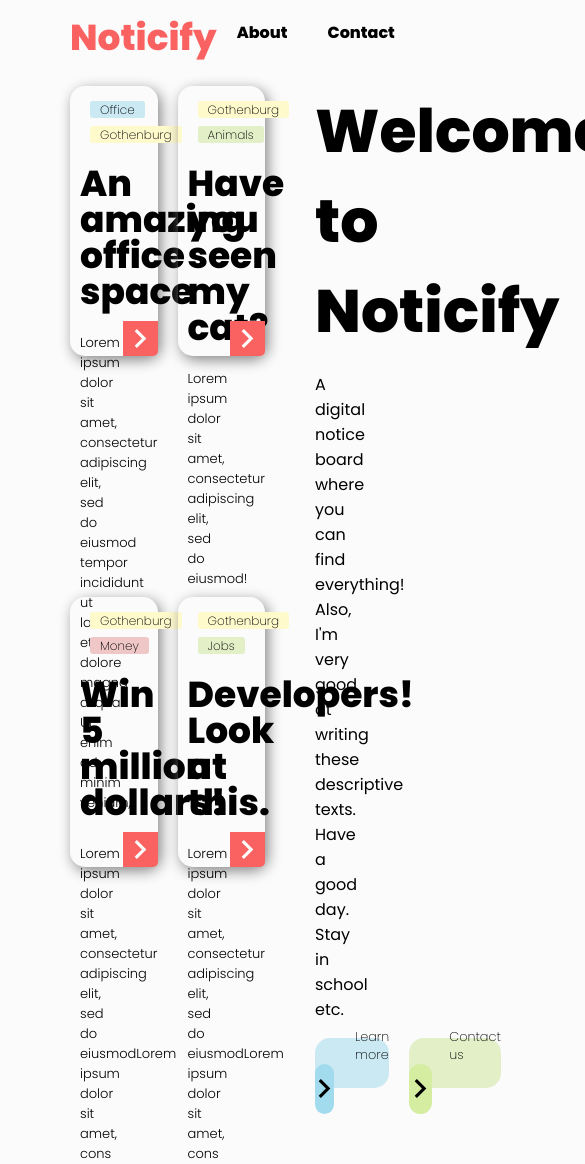
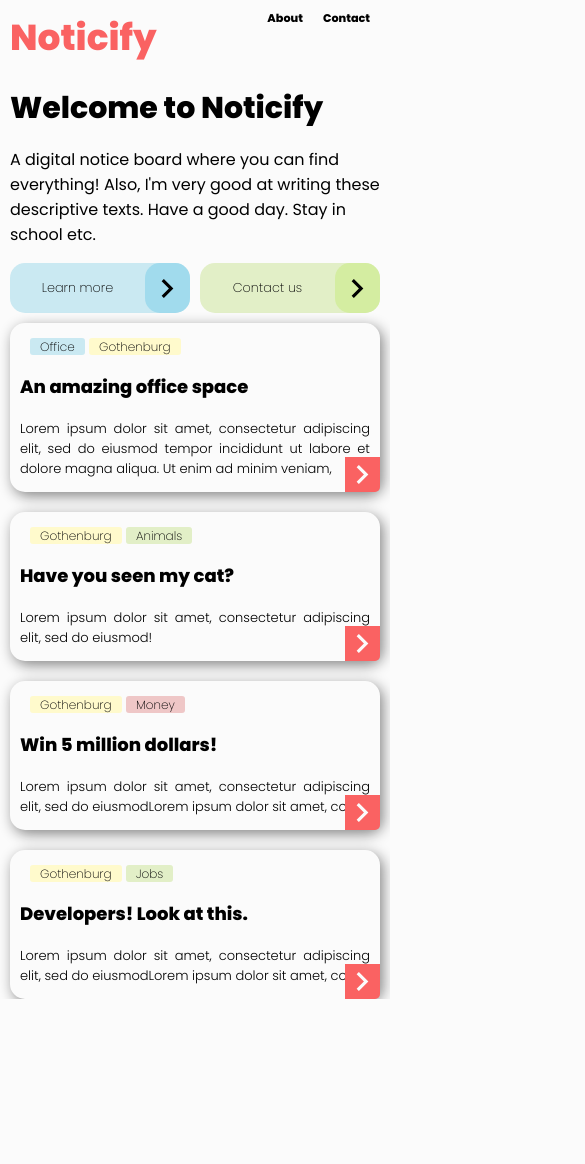
Before and after one commit to livoszlak/noticify, a plain HTML site: page index.html in a window 390 px wide. Shown: the top 1164 px of the page, 585 px wide, since content can reach past the window. After the commit the page ends 999 px from the top, so only its background shows below. Drawn offline with Linux system fonts and the light colour scheme.

Commit message:
More responsive design

```diff
--- a/index.html
+++ b/index.html
@@ -5,77 +5,166 @@
     <meta name="viewport" content="width=device-width, initial-scale=1.0" />
     <title>Noticify</title>
     <link rel="stylesheet" href="style.css" />
-    <link rel="preconnect" href="https://fonts.googleapis.com">
-    <link rel="preconnect" href="https://fonts.gstatic.com" crossorigin>
-    <link href="https://fonts.googleapis.com/css2?family=Poppins:wght@100;200;300;400;600;700;800&display=swap" rel="stylesheet">
+    <link rel="preconnect" href="https://fonts.googleapis.com" />
+    <link rel="preconnect" href="https://fonts.gstatic.com" crossorigin />
+    <link
+      href="https://fonts.googleapis.com/css2?family=Poppins:wght@100;200;300;400;600;700;800&display=swap"
+      rel="stylesheet"
+    />
   </head>
   <body>
-    <div class="nav-container"><h2>Noticify</h2>
-      <div class="nav-link"><span class="link">About</span> <span class="link">Contact</span></div>
+    <div class="container nav-container">
+      <h2>Noticify</h2>
+      <div class="nav-link">
+        <span class="link">About</span> <span class="link">Contact</span>
       </div>
- <main>
+    </div>
+    <main class="container">
       <div class="column-left">
         <div class="notice-box">
           <div class="tag-container">
-      <span class="office-tag">Office</span>
-      <span class="gothenburg-tag">Gothenburg</span>
+            <span class="tag bg-blue">Office</span>
+            <span class="tag bg-yellow">Gothenburg</span>
           </div>
           <h2>An amazing office space</h2>
-    <p>Lorem ipsum dolor sit amet, consectetur adipiscing elit, sed do eiusmod tempor incididunt ut labore et dolore magna aliqua. Ut enim ad minim veniam,</p>
-    <div class="arrow-red"><svg width="19" height="19" viewBox="0 0 13 19" fill="none" xmlns="http://www.w3.org/2000/svg">
-      <path d="M2.85833 0L0.641663 2.21667L7.925 9.5L0.641663 16.7833L2.85833 19L12.3583 9.5L2.85833 0Z" fill="#FBFBFB"/>
-      </svg></div>
+          <p>
+            Lorem ipsum dolor sit amet, consectetur adipiscing elit, sed do
+            eiusmod tempor incididunt ut labore et dolore magna aliqua. Ut enim
+            ad minim veniam,
+          </p>
+          <div class="arrow-red">
+            <svg
+              width="19"
+              height="19"
+              viewBox="0 0 13 19"
+              fill="none"
+              xmlns="http://www.w3.org/2000/svg"
+            >
+              <path
+                d="M2.85833 0L0.641663 2.21667L7.925 9.5L0.641663 16.7833L2.85833 19L12.3583 9.5L2.85833 0Z"
+                fill="#FBFBFB"
+              />
+            </svg>
+          </div>
         </div>
         <div class="notice-box">
           <div class="tag-container">
-    <span class="gothenburg-tag">Gothenburg</span>
-    <span class="animals-tag">Animals</span>
+            <span class="tag bg-yellow">Gothenburg</span>
+            <span class="tag bg-green">Animals</span>
           </div>
           <h2>Have you seen my cat?</h2>
-  <p>Lorem ipsum dolor sit amet, consectetur adipiscing elit, sed do eiusmod!</p>
-  <div class="arrow-red"><svg width="19" height="19" viewBox="0 0 13 19" fill="none" xmlns="http://www.w3.org/2000/svg">
-    <path d="M2.85833 0L0.641663 2.21667L7.925 9.5L0.641663 16.7833L2.85833 19L12.3583 9.5L2.85833 0Z" fill="#FBFBFB"/>
-    </svg></div>
+          <p>
+            Lorem ipsum dolor sit amet, consectetur adipiscing elit, sed do
+            eiusmod!
+          </p>
+          <div class="arrow-red">
+            <svg
+              width="19"
+              height="19"
+              viewBox="0 0 13 19"
+              fill="none"
+              xmlns="http://www.w3.org/2000/svg"
+            >
+              <path
+                d="M2.85833 0L0.641663 2.21667L7.925 9.5L0.641663 16.7833L2.85833 19L12.3583 9.5L2.85833 0Z"
+                fill="#FBFBFB"
+              />
+            </svg>
+          </div>
         </div>
         <div class="notice-box">
           <div class="tag-container">
-    <span class="gothenburg-tag">Gothenburg</span>
-    <span class="money-tag">Money</span>
+            <span class="tag bg-yellow">Gothenburg</span>
+            <span class="tag bg-pink">Money</span>
           </div>
           <h2>Win 5 million dollars!</h2>
-  <p>Lorem ipsum dolor sit amet, consectetur adipiscing elit, sed do eiusmodLorem ipsum dolor sit amet, cons</p>
-  <div class="arrow-red"><svg width="19" height="19" viewBox="0 0 13 19" fill="none" xmlns="http://www.w3.org/2000/svg">
-    <path d="M2.85833 0L0.641663 2.21667L7.925 9.5L0.641663 16.7833L2.85833 19L12.3583 9.5L2.85833 0Z" fill="#FBFBFB"/>
-    </svg></div>
+          <p>
+            Lorem ipsum dolor sit amet, consectetur adipiscing elit, sed do
+            eiusmodLorem ipsum dolor sit amet, cons
+          </p>
+          <div class="arrow-red">
+            <svg
+              width="19"
+              height="19"
+              viewBox="0 0 13 19"
+              fill="none"
+              xmlns="http://www.w3.org/2000/svg"
+            >
+              <path
+                d="M2.85833 0L0.641663 2.21667L7.925 9.5L0.641663 16.7833L2.85833 19L12.3583 9.5L2.85833 0Z"
+                fill="#FBFBFB"
+              />
+            </svg>
+          </div>
         </div>
         <div class="notice-box">
           <div class="tag-container">
-    <span class="gothenburg-tag">Gothenburg</span>
-    <span class="jobs-tag">Jobs</span>
+            <span class="tag bg-yellow">Gothenburg</span>
+            <span class="tag bg-green">Jobs</span>
           </div>
           <h2>Developers! Look at this.</h2>
-  <p>Lorem ipsum dolor sit amet, consectetur adipiscing elit, sed do eiusmodLorem ipsum dolor sit amet, cons</p>
-  <div class="arrow-red"><svg width="19" height="19" viewBox="0 0 13 19" fill="none" xmlns="http://www.w3.org/2000/svg">
-    <path d="M2.85833 0L0.641663 2.21667L7.925 9.5L0.641663 16.7833L2.85833 19L12.3583 9.5L2.85833 0Z" fill="#FBFBFB"/>
-    </svg></div>
+          <p>
+            Lorem ipsum dolor sit amet, consectetur adipiscing elit, sed do
+            eiusmodLorem ipsum dolor sit amet, cons
+          </p>
+          <div class="arrow-red">
+            <svg
+              width="19"
+              height="19"
+              viewBox="0 0 13 19"
+              fill="none"
+              xmlns="http://www.w3.org/2000/svg"
+            >
+              <path
+                d="M2.85833 0L0.641663 2.21667L7.925 9.5L0.641663 16.7833L2.85833 19L12.3583 9.5L2.85833 0Z"
+                fill="#FBFBFB"
+              />
+            </svg>
+          </div>
         </div>
       </div>
       <div class="column-right">
         <h1>Welcome to Noticify</h1>
-    <p>A digital notice board where you can find everything! Also, I'm very good at writing these descriptive texts. Have a good day. Stay in school etc.</p>
-    <div class ="button-container">
-    <div class="button-blue"><span class="button-text">Learn more</span>
-      <span class="arrow-blue"><svg width="13" height="19" viewBox="0 0 13 19" fill="none" xmlns="http://www.w3.org/2000/svg">
-        <path d="M2.85833 0L0.641663 2.21667L7.925 9.5L0.641663 16.7833L2.85833 19L12.3583 9.5L2.85833 0Z" fill="#000"/>
-        </svg></span>
-    </div> <div class="button-green"><span class="button-text">Contact us</span>
-      <span class="arrow-green"><svg width="13" height="19" viewBox="0 0 13 19" fill="none" xmlns="http://www.w3.org/2000/svg">
-        <path d="M2.85833 0L0.641663 2.21667L7.925 9.5L0.641663 16.7833L2.85833 19L12.3583 9.5L2.85833 0Z" fill="#000"/>
-        </svg></span>
+        <p>
+          A digital notice board where you can find everything! Also, I'm very
+          good at writing these descriptive texts. Have a good day. Stay in
+          school etc.
+        </p>
+        <div class="button-container">
+          <div class="button bg-blue">
+            <span class="button-text">Learn more</span>
+            <span class="arrow bg-solid-blue"
+              ><svg
+                width="13"
+                height="19"
+                viewBox="0 0 13 19"
+                fill="none"
+                xmlns="http://www.w3.org/2000/svg"
+              >
+                <path
+                  d="M2.85833 0L0.641663 2.21667L7.925 9.5L0.641663 16.7833L2.85833 19L12.3583 9.5L2.85833 0Z"
+                  fill="#000"
+                /></svg
+            ></span>
+          </div>
+          <div class="button bg-green">
+            <span class="button-text">Contact us</span>
+            <span class="arrow bg-solid-green"
+              ><svg
+                width="13"
+                height="19"
+                viewBox="0 0 13 19"
+                fill="none"
+                xmlns="http://www.w3.org/2000/svg"
+              >
+                <path
+                  d="M2.85833 0L0.641663 2.21667L7.925 9.5L0.641663 16.7833L2.85833 19L12.3583 9.5L2.85833 0Z"
+                  fill="#000"
+                /></svg
+            ></span>
           </div>
         </div>
       </div>
-
     </main>
   </body>
 </html>
--- a/style.css
+++ b/style.css
@@ -15,17 +15,21 @@
 }
 
 body {
-    font-family: 'Poppins', sans-serif;
+  font-family: "Poppins", sans-serif;
   background-color: var(--bg-gray);
-    height: 100vh;
-    width: 100vw;
   margin: 0;
 }
 
 main {
   display: flex;
-  width: 100vw;
+  gap: 70px;
+}
 
+.container {
+  max-width: 1300px;
+  padding: 0 10px;
+  display: flex;
+  margin: 0 auto;
 }
 
 .nav-container {
@@ -37,33 +41,27 @@ main {
 
 .nav-link {
   display: flex;
-  width: 200px;
   font-size: 1rem;
-  font-weight: 400;
+  font-weight: 800;
   justify-content: space-between;
 }
 
 .link {
   padding: 20px;
-  font-weight: 800;
 }
 
 .column-left {
-width: 50%;
+  width: calc(50%);
   display: flex;
   flex-wrap: wrap;
   flex-direction: row;
   gap: 20px;
-margin-left: 70px;
 }
 
 .column-right {
-width: 50%;
-padding-right: 50px;
-padding-left: 50px;
+  width: calc(50%);
   display: flex;
   flex-direction: column;
-
 }
 
 h1 {
@@ -90,14 +88,12 @@ h2 {
 .nav-container > h2 {
   font-size: 36px;
   font-weight: 800;
-  margin-left: 70px;
   color: var(--red);
 }
 
 p {
   font-size: 1rem;
   font-weight: 400;
-    padding-right: 50px;
 }
 
 p.intro {
@@ -109,59 +105,48 @@ p.intro {
 .tag-container {
   padding-left: 10px;
   padding-top: 10px;
-
 }
 
-.office-tag {
+.tag {
   font-size: 12px;
   font-weight: 200;
-    background-color: var(--blue);
   padding-left: 10px;
   padding-right: 10px;
   border-radius: 3px;
 }
 
-.gothenburg-tag {
-  font-size: 12px;
-  font-weight: 200;
-  background-color: var(--yellow);
-  padding-left: 10px;
-  padding-right: 10px;
-  border-radius: 3px;
+.bg-blue {
+  background-color: var(--blue);
 }
 
-.animals-tag {
-  font-size: 12px;
-  font-weight: 200;
-  background-color: var(--green);
-  padding-left: 10px;
-  padding-right: 10px;
-  border-radius: 3px;
+.bg-yellow {
+  background-color: var(--yellow);
 }
 
-.money-tag {
-  font-size: 12px;
-  font-weight: 200;
-  background-color: var(--pink);
-  padding-left: 10px;
-  padding-right: 10px;
-  border-radius: 3px;
+.bg-green {
+  background-color: var(--green);
 }
 
-.jobs-tag {
-  font-size: 12px;
-  font-weight: 200;
+.bg-pink {
+  background-color: var(--pink);
+}
+
+.bg-green {
   background-color: var(--green);
-  padding-left: 10px;
-  padding-right: 10px;
-  border-radius: 3px;
+}
+
+.bg-solid-blue {
+  background-color: var(--blue-solid);
+}
+
+.bg-solid-green {
+  background-color: var(--green-solid);
 }
 
 .notice-box {
   display: flex;
   position: relative;
   flex-direction: column;
-    height: 270px;
   border-radius: 10px;
   width: calc(50% - 10px);
   box-shadow: 3px 4px 14px #858585;
@@ -175,29 +160,12 @@ padding-top: 10px;
   margin-top: 15px;
 }
 
-.button-blue {
+.button {
   display: flex;
-  flex-wrap: wrap;
+  flex-wrap: nowrap;
   border-radius: 15px;
-    background-color: var(--blue);
   width: 195px;
   height: 50px;
-    margin-right: 20px;
-    padding-right: 0;
-    justify-content: space-between;
-    align-content: center;
-    font-size: 0.8rem;
-    font-weight: 200;
-}
-
-.button-green {
-  display: flex;
-  flex-wrap: wrap;
-  border-radius: 15px;
-    background-color: var(--green);
-    width: 195px;
-    height: 50px;
-    margin-right: 20px;
   padding-right: 0;
   justify-content: space-between;
   align-content: center;
@@ -209,43 +177,128 @@ padding-top: 10px;
   display: flex;
   align-items: center;
   justify-content: flex-start;
+  gap: 10px;
 }
 
-.arrow-blue {
+.arrow {
   display: flex;
   justify-content: center;
   align-content: center;
   flex-wrap: wrap;
-  background-color: var(--blue-solid);
   height: calc(100%);
   width: calc(25%);
   align-self: flex-end;
   border-radius: 15px;
 }
 
-.arrow-green {
+.arrow-red {
   display: flex;
   justify-content: center;
   align-content: center;
-  flex-wrap: wrap;
-  background-color: var(--green-solid);
-  height: calc(100%);
-  width: calc(25%);
-  align-self:flex-end;
-  border-radius: 15px;
-}
-
-.arrow-red {
-  display: flex;
   flex-wrap: wrap;
   position: absolute;
   width: 35px;
   height: 35px;
   background-color: var(--red);
-  align-content: center;
-  justify-content: center;
   align-self: flex-end;
   bottom: 0;
   right: 0;
   border-radius: 0 0 5px 0;
+  padding: 5px;
 }
+
+@media screen and (max-width: 425px) {
+  main,
+  body {
+    flex-direction: column-reverse;
+    flex-wrap: wrap;
+    gap: 10px;
+  }
+  .nav-link {
+    font-size: 0.7rem;
+  }
+  .link {
+    padding: 10px;
+  }
+  .column-left,
+  .column-right {
+    width: 100%;
+  }
+  .column-left {
+    flex-wrap: wrap;
+  }
+
+  .button-text {
+    margin: 0 auto;
+  }
+  .button {
+    width: calc(50%);
+    align-items: center;
+  }
+  h1 {
+    font-size: 30px;
+  }
+  .notice-box {
+    width: calc(100%);
+  }
+  .notice-box > h2 {
+    font-size: 18px;
+  }
+  p {
+    padding: 0;
+  }
+}
+
+@media screen and (min-width: 425px) and (max-width: 768px) {
+  main,
+  body {
+    flex-direction: column-reverse;
+    flex-wrap: wrap;
+    gap: 10px;
+  }
+  .nav-link {
+    font-size: 0.9rem;
+  }
+  .nav-container > h2 {
+  }
+  .link {
+    padding: 10px;
+  }
+  .container {
+    padding: 0 50px;
+  }
+  .column-left,
+  .column-right {
+    width: 100%;
+  }
+  .column-left {
+    flex-wrap: wrap;
+    justify-content: center;
+  }
+  .column-right > h1,
+  .column-right > p {
+    width: calc(80%);
+  }
+  .button-container {
+    justify-content: flex-start;
+  }
+  .button-text {
+    margin: 0 auto;
+  }
+  .button {
+    width: calc(23%);
+    align-items: center;
+  }
+  h1 {
+    font-size: 30px;
+  }
+  .notice-box {
+    width: calc(50% - 10px);
+  }
+  .notice-box > h2 {
+    font-size: 18px;
+  }
+  p {
+    padding: 0;
+  }
+}
```
Lines whose indentation alone changed are shown as unchanged.
